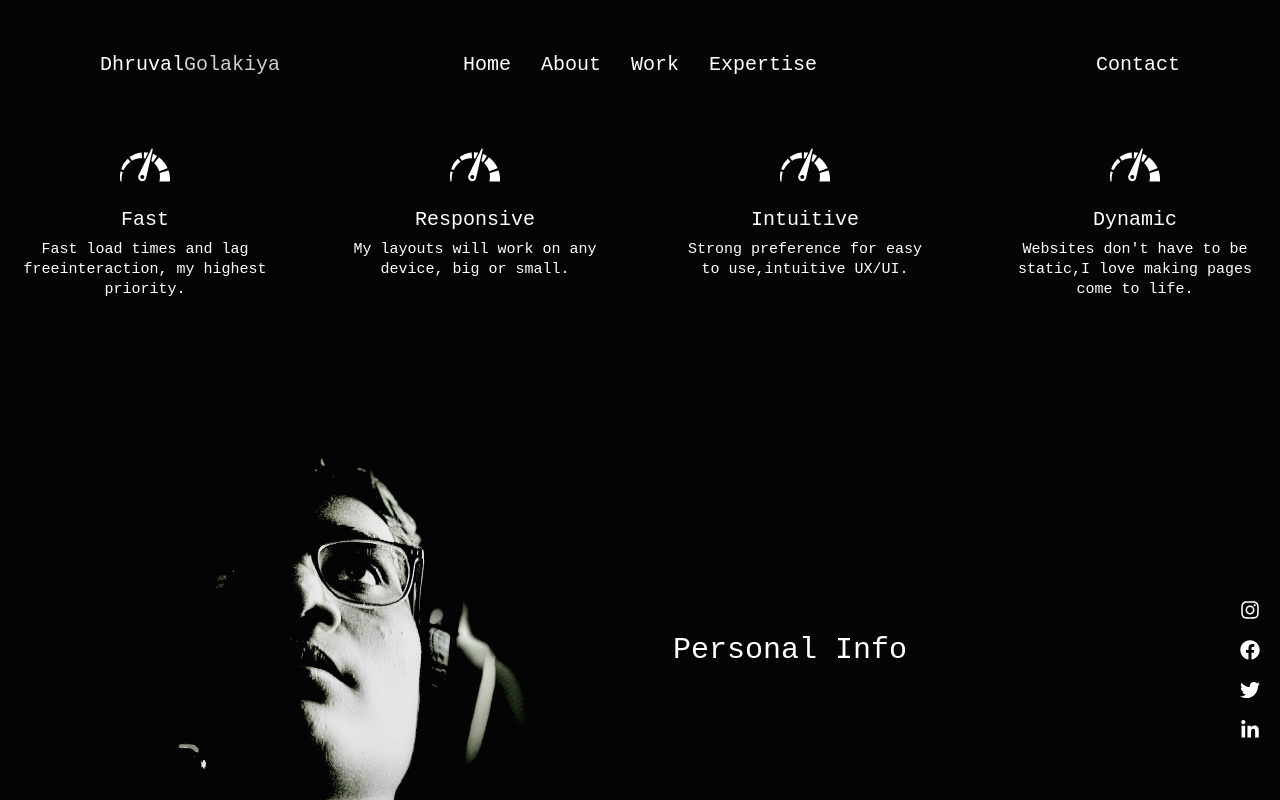
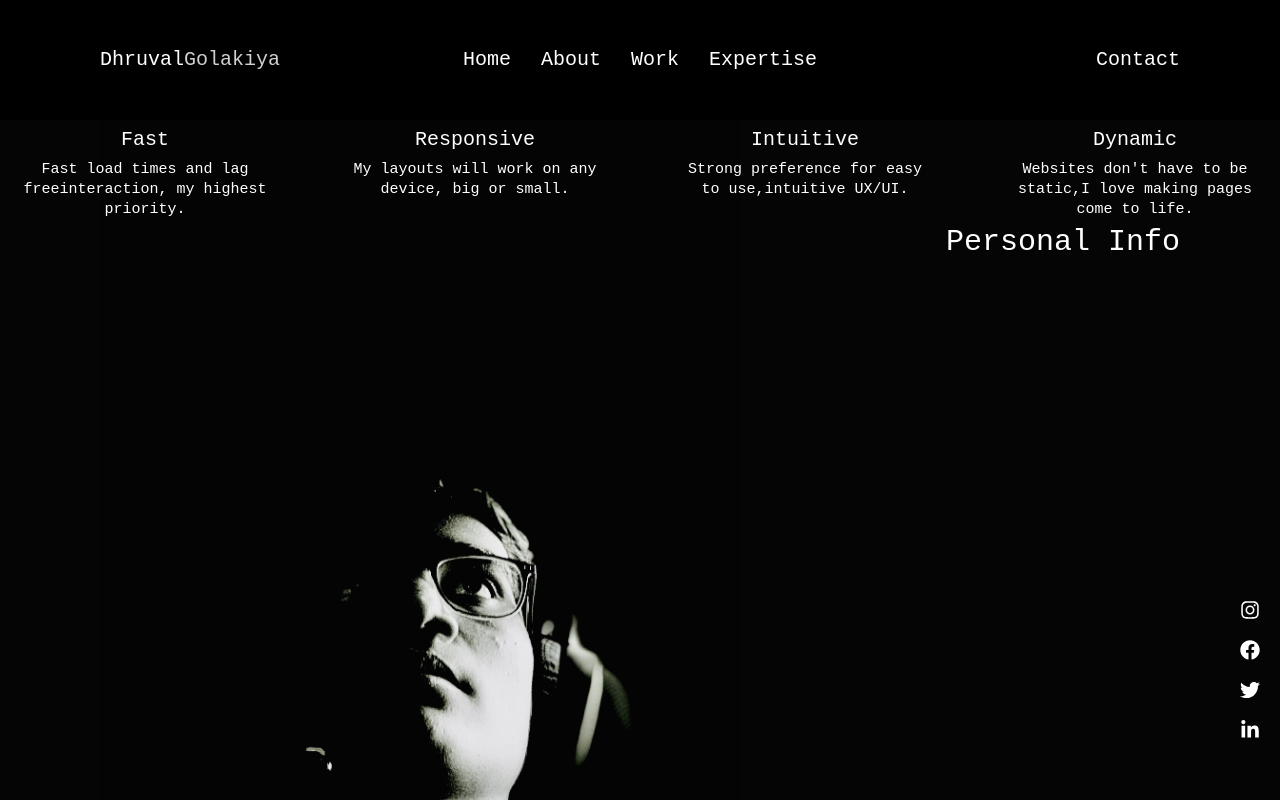
Before and after one commit to DhruvalGolakiya/portfolio-website, a Next.js app: page /about in a window 1280 px wide. Shown: the top 800 px of the page. Built offline with nearby package versions, Linux system fonts and the light colour scheme.

Commit message:
working on about-us

```diff
--- a/components/header.tsx
+++ b/components/header.tsx
@@ -17,7 +17,7 @@ export default function Header() {
     setOpen(!open);
   };
   return (
-    <div className="flex  justify-between  items-center mt-[50px] font-header w-[100vw] px-[100px] text-[white]">
+    <div className="flex fixed  top-0 h-[15vh] bg-black justify-between  items-center  z-50 font-header w-[100vw] px-[100px] text-[white]">
       <div className="text-logo_color ">
         <a href="/">
           <h1 className="text-[20px] font-header relative">
@@ -35,10 +35,10 @@ export default function Header() {
             >
               <li className={`hover:text-[30px]`}>Home</li>
             </a>
-            <a href={"/about"}>
+            <a href="#about">
               <li className="hover:text-[30px]">About</li>
             </a>
-            <a href={"/work"}>
+            <a href="#work">
               <li className="hover:text-[30px]">Work</li>
             </a>
             <a href={"/expertise"}>
--- a/pages/_app.tsx
+++ b/pages/_app.tsx
@@ -6,7 +6,7 @@ import Socials from "../components/socials";
 
 function MyApp({ Component, pageProps, router }: AppProps) {
   return (
-    <div>
+    <div className="">
       <AnimatePresence initial={false} mode={"wait"}>
         <Header />
         <Socials />
--- a/pages/about.tsx
+++ b/pages/about.tsx
@@ -4,29 +4,24 @@ import { Services } from "../database/services/services";
 
 export default function AboutPage() {
   return (
-    <div
-      id="about"
-      className=" font-name items-center  text-[white] w-[100vw] px-[100px]"
-    >
-      <div className="justify-center flex gap-10 mt-[50px] z-50">
+    <div className="relative font-name items-center  text-[white] w-[100vw] px-[100px] h-[100vh]">
+      <section
+        id="about"
+        style={{ position: "absolute", top: "-10vh" }}
+      ></section>
+      <div className="justify-center flex gap-10 mt-[50px] -z-[50]">
         {Services.map(({ name, description, image }) => {
           return (
             <ServiceCard name={name} description={description} image={image} />
           );
         })}
       </div>
-      <div className="flex  justify-between pt-[100px] ml-[100px] pl-[100px]">
+      <div className="flex justify-between">
         <div className="flex ">
-          <div className=" flex justify-center items-center">
-            <img
-              src="/profile/dhruval.jpg"
-              className="absolute -z-10 top-0"
-              width={800}
-            />
-          </div>
+          <img src="/profile/dhruval.jpg" className="absolute -z-[50] top-0 w-[50vw] h-[1000px] object-cover" />
         </div>
-        <div className="-z-10 w-[1000px] h-[500px] ml-[100px] flex justify-center items-center">
-          <p className=" text-[30px] ">Personal Info</p>
+        <div className="flex">
+          <p className="text-[30px] ">Personal Info</p>
         </div>
       </div>
     </div>
--- a/pages/content.tsx
+++ b/pages/content.tsx
@@ -13,7 +13,7 @@ export default function ContentBody() {
   return (
     <div
       id="home"
-      className="flex justify-between  mt-[100px] mr-[50px] font-name w-[100vw]"
+      className="flex justify-between  mt-[100px] mr-[50px] font-name w-[100vw] h-[100vh]"
     >
       <div className="relative left-[300px] type-effect leading-[90px] -z-10">
         <Typewriter
--- a/pages/index.tsx
+++ b/pages/index.tsx
@@ -1,9 +1,13 @@
+import AboutPage from "./about";
 import ContentBody from "./content";
+import WorkPage from "./work";
 
 export default function Home() {
   return (
-    <div>
+    <div className="">
       <ContentBody />
+      <AboutPage />
+      <WorkPage />
     </div>
   );
 }
--- a/pages/work.tsx
+++ b/pages/work.tsx
@@ -5,7 +5,7 @@ export default function WorkPage() {
   return (
     <div
       id="work"
-      className="flex justify-between  mt-[100px]  font-name text-[70px] text-[white] w-[100vw] "
+      className="flex justify-between  mt-[100px]  font-name text-[70px] text-[white] w-[100vw] h-[100vh] "
     >
       <div className=" items-center  justify-center flex w-[100%]  type-effect ">
         <h1>Work</h1>
```
